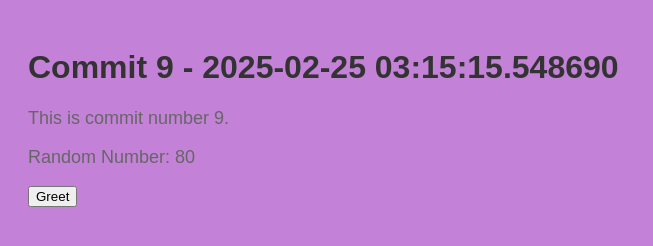
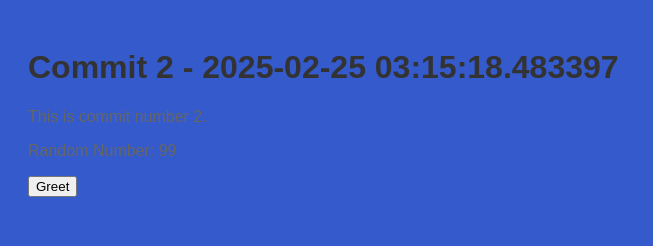
Before and after one commit to legbald0d/myrep-repo-20250225031512, a plain HTML site: page index.html in a window 1280 px wide. Shown: the whole page, without its empty margins (0-653 px from the left). Drawn offline with Linux system fonts and the light colour scheme.

Commit message:
📝 Commit 2 with HTML, CSS, and JS

```diff
--- a/index.html
+++ b/index.html
@@ -2,13 +2,13 @@
     <!DOCTYPE html>
     <html>
     <head>
-        <title>Commit 9 - 2025-02-25 03:15:15.548690</title>
+        <title>Commit 2 - 2025-02-25 03:15:18.483397</title>
         <link rel="stylesheet" href="style.css">
     </head>
     <body>
-        <h1>Commit 9 - 2025-02-25 03:15:15.548690</h1>
-        <p>This is commit number 9.</p>
-        <p>Random Number: 80</p>
+        <h1>Commit 2 - 2025-02-25 03:15:18.483397</h1>
+        <p>This is commit number 2.</p>
+        <p>Random Number: 99</p>
         <button onclick="greet()">Greet</button>
         <script src="script.js"></script>
     </body>
--- a/script.js
+++ b/script.js
@@ -2,4 +2,4 @@
     function greet() {
         alert('Hello from commit ' + commitNumber + '!');
     }
-    var commitNumber = 9;
+    var commitNumber = 2;
--- a/style.css
+++ b/style.css
@@ -1,7 +1,7 @@
 
     body {
         font-family: Arial, sans-serif;
-        background-color: #c481d8;
+        background-color: #345acb;
         padding: 20px;
     }
     h1 {
@@ -9,5 +9,5 @@
     }
     p {
         color: #666;
-        font-size: 18px;
+        font-size: 16px;
     }
```
